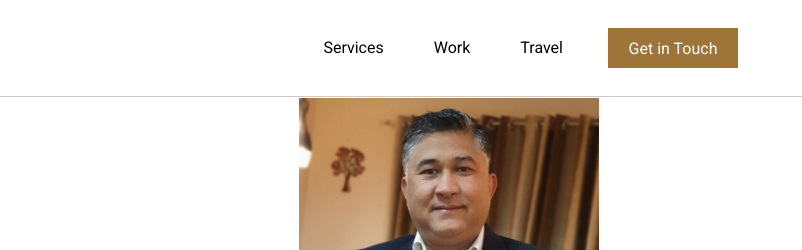
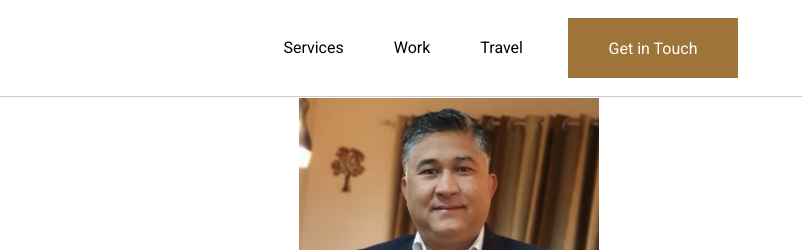
Before and after one commit to 1Akashm/Hari-Sir, a plain HTML site: page index.html in a window 1280 px wide. Shown: the top 250 px of the page, 478-1280 px from the left. Drawn offline with Linux system fonts and the light colour scheme; a script that the page names is missing.

Commit message:
new commit

```diff
--- a/style.css
+++ b/style.css
@@ -145,8 +145,10 @@ html{
 }
 
 .button{
-   width: 40%;
-   margin: 0 auto;
+   width: 100%;
+   display: flex;
+   align-items: center;
+   justify-content: center;
 }
 
 .travel_li{
@@ -158,6 +160,7 @@ html{
     background: rgba(159, 116, 56, 1);
     outline: none;
     border: none;
+    Padding: 10px 20px;
 }
 
 .nav_button a{
@@ -166,7 +169,6 @@ html{
     text-decoration: none;
     width: 130px;
     height: 40px;
-    Padding: 8px 20px;
     text-align: center;
     display: flex;
     justify-content: center;
```
